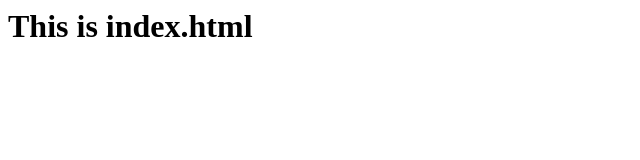
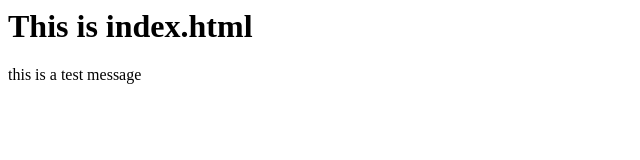
Before and after one commit to tester1547/test, a plain HTML site: page index.html in a window 1280 px wide. Shown: the whole page, without its empty margins (0-640 px from the left). Drawn offline with Linux system fonts and the light colour scheme.

Commit message:
add tag p on index.html

```diff
--- a/index.html
+++ b/index.html
@@ -4,5 +4,6 @@
 	</head>
 	<body>
 		<h1>This is index.html</h1>
+		<p>this is a test message</p>
 	</body>
 </html>
```
